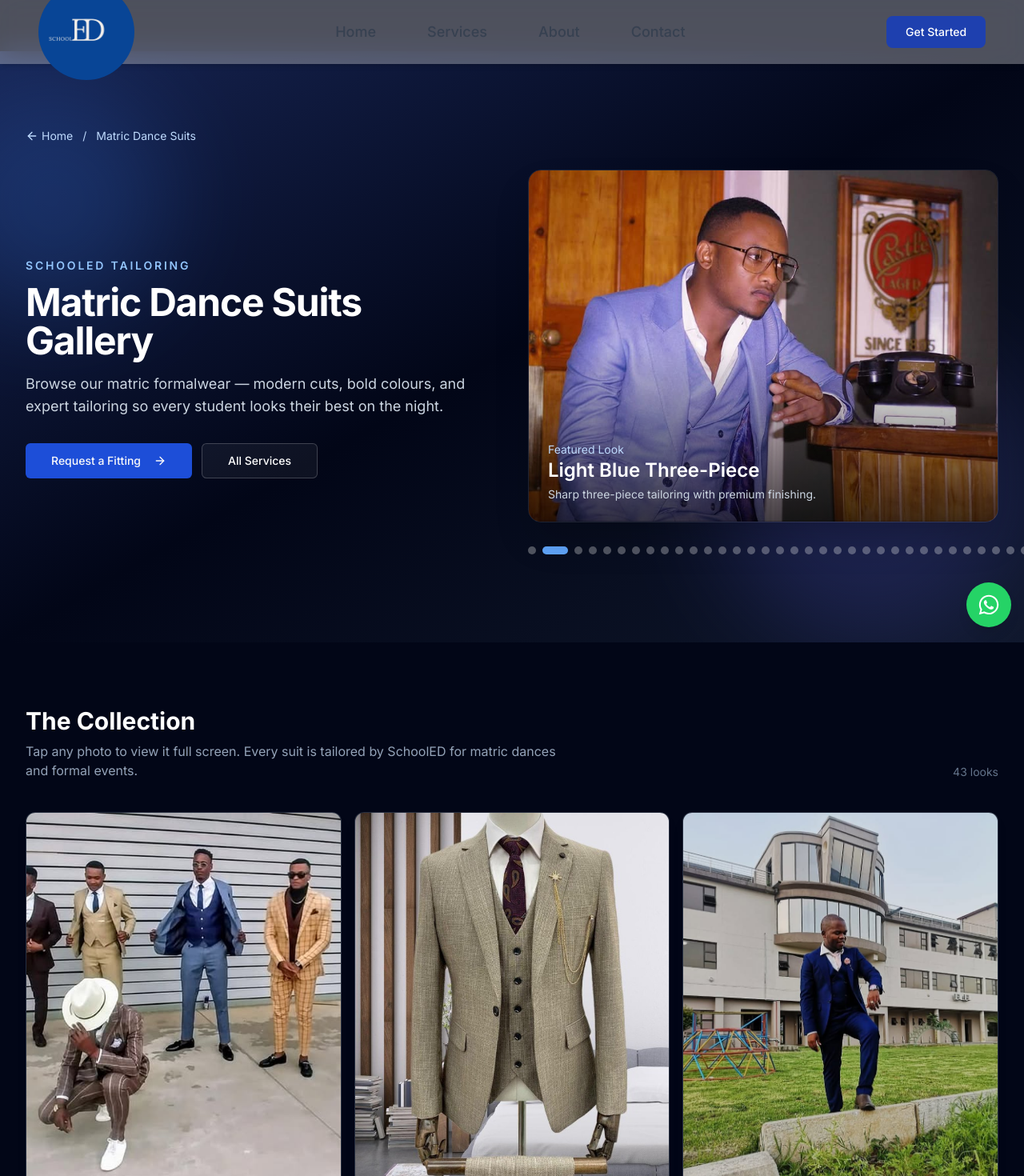
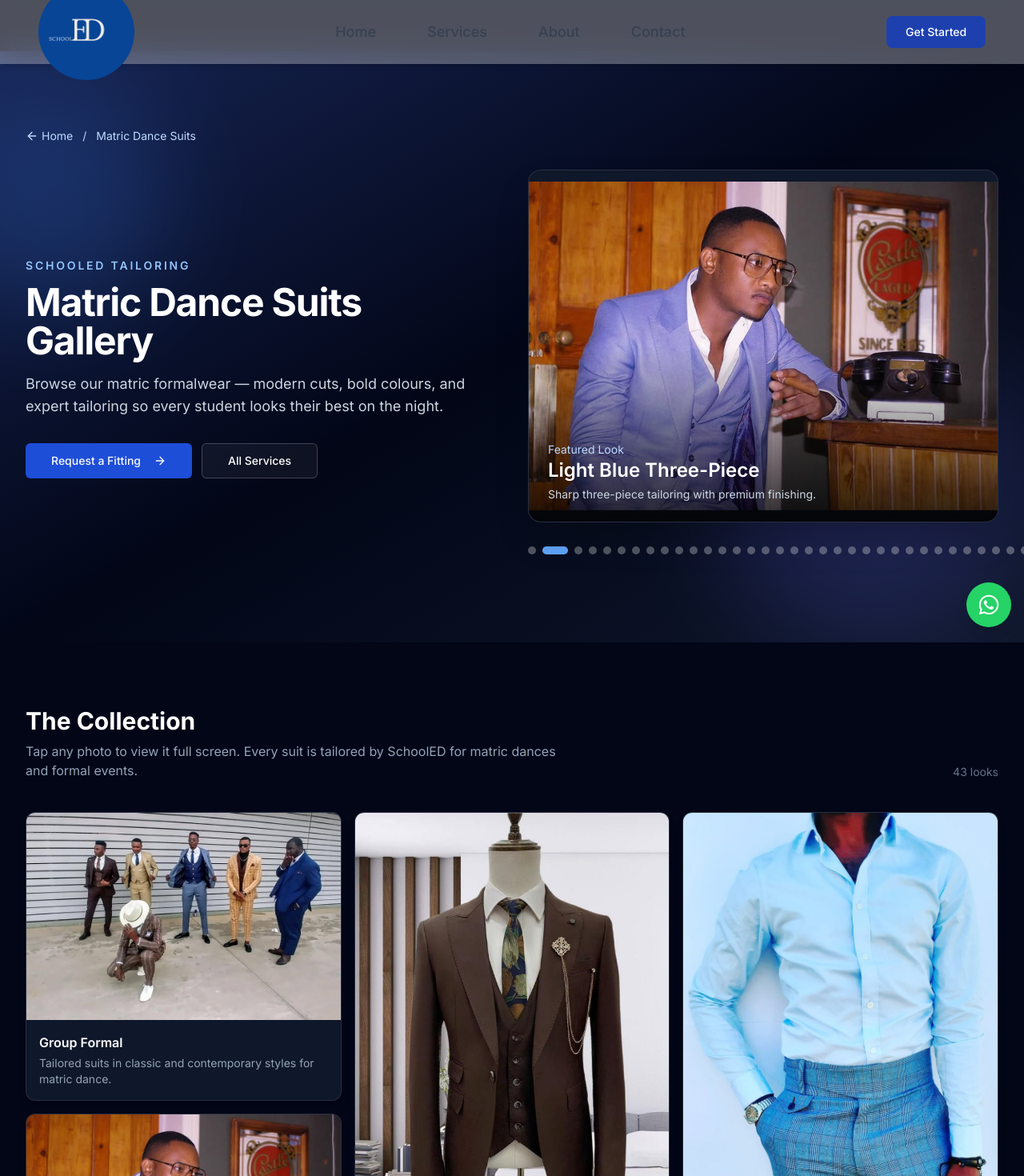
Before and after one commit to BMNKUNA/SchoolED, a Next.js app: page /matric-suits in a window 1280 px wide. Shown: the top 1470 px of the page at 80% size. Built offline with nearby package versions, Linux system fonts and the light colour scheme.

Commit message:
gallery fixed

```diff
--- a/app/matric-suits/page.tsx
+++ b/app/matric-suits/page.tsx
@@ -116,17 +116,17 @@ export default function MatricSuitsGalleryPage() {
                 <button
                   type="button"
                   onClick={() => openLightbox(activeIndex)}
-                  className="group relative block aspect-[4/3] w-full overflow-hidden rounded-2xl border border-white/10 shadow-2xl"
+                  className="group relative block aspect-[3/4] w-full overflow-hidden rounded-2xl border border-white/10 bg-slate-900 shadow-2xl sm:aspect-[4/3]"
                 >
                   <Image
                     src={featured.src}
                     alt={featured.title}
                     fill
                     priority
-                    className="object-cover transition-transform duration-700 group-hover:scale-105"
+                    className="object-contain transition-transform duration-700 group-hover:scale-105"
                     sizes="(max-width: 1024px) 100vw, 50vw"
                   />
-                  <div className="absolute inset-0 bg-gradient-to-t from-black/70 via-transparent to-transparent" />
+                  <div className="absolute inset-0 bg-gradient-to-t from-black/80 via-transparent to-transparent" />
                   <div className="absolute bottom-0 left-0 right-0 p-6 text-left">
                     <p className="text-sm text-blue-200">Featured Look</p>
                     <h2 className="text-2xl font-semibold">{featured.title}</h2>
@@ -193,12 +193,13 @@ export default function MatricSuitsGalleryPage() {
                   onClick={() => openLightbox(index)}
                   className="group mb-4 block w-full break-inside-avoid overflow-hidden rounded-xl border border-white/10 bg-slate-900 text-left shadow-lg"
                 >
-                  <div className="relative aspect-[4/5] w-full overflow-hidden">
+                  <div className="w-full overflow-hidden">
                     <Image
                       src={photo.src}
                       alt={photo.title}
-                      fill
-                      className="object-cover transition-transform duration-500 group-hover:scale-105"
+                      width={0}
+                      height={0}
+                      className="h-auto w-full transition-transform duration-500 group-hover:scale-105"
                       sizes="(max-width: 640px) 100vw, (max-width: 1024px) 50vw, 33vw"
                     />
                   </div>
--- a/app/services/page.tsx
+++ b/app/services/page.tsx
@@ -316,12 +316,12 @@ export default function ServicesPage() {
         {selectedService && (
           <Modal isOpen={isModalOpen} onClose={() => setIsModalOpen(false)} title={selectedService.title}>
             <div className="space-y-6">
-              <div className="relative h-64 md:h-80 rounded-lg overflow-hidden">
+              <div className="relative h-64 md:h-80 rounded-lg overflow-hidden bg-gray-100">
                 <Image
                   src={selectedService.details.gallery[activeImageIndex] || "/placeholder.svg"}
                   alt={selectedService.title}
                   fill
-                  className="object-cover"
+                  className="object-contain"
                 />
               </div>
 
```
